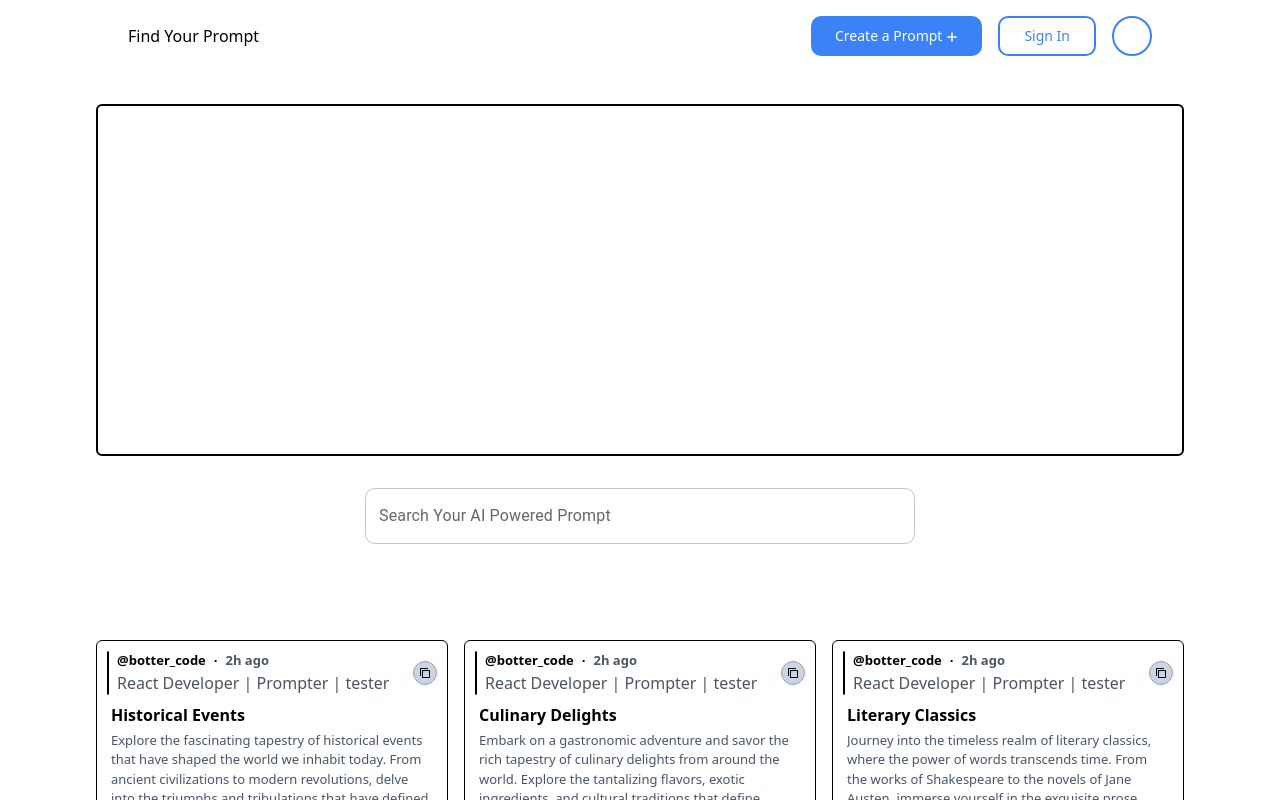
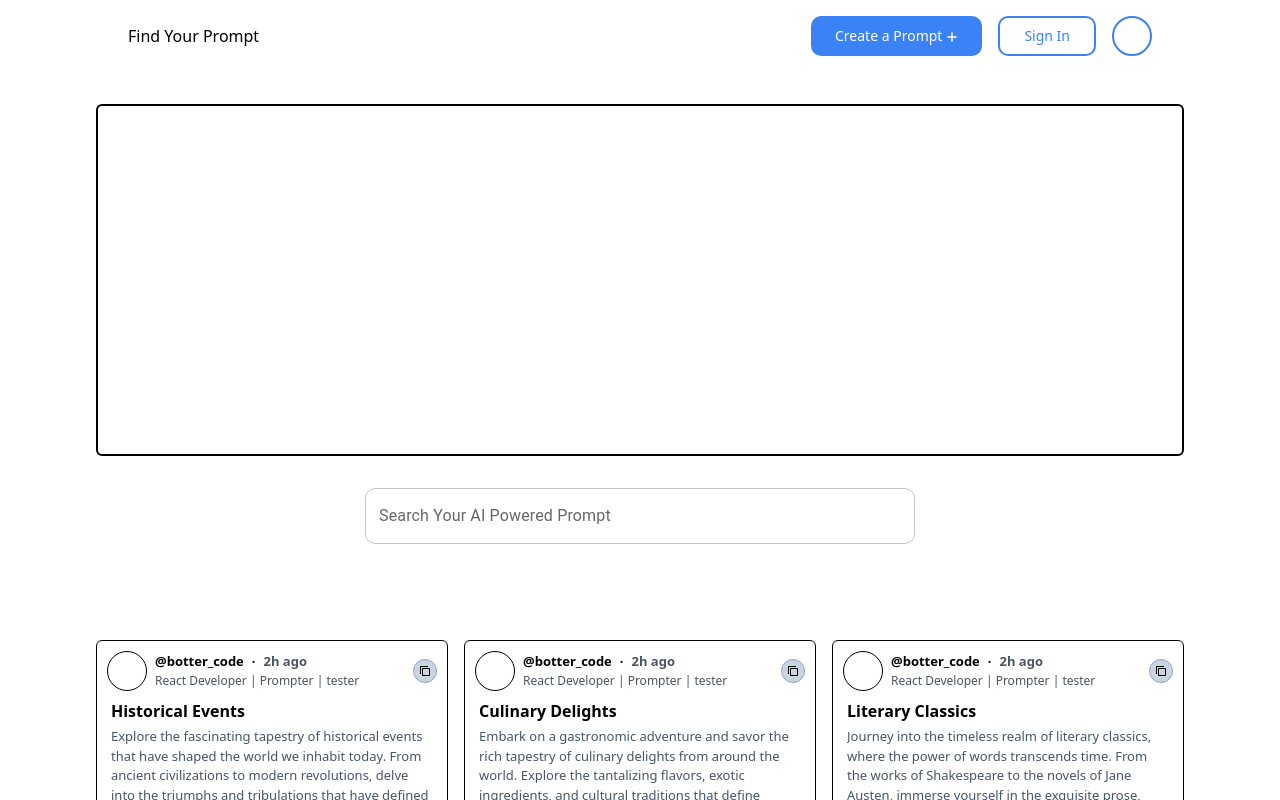
Before and after one commit to manavsiddharthgupta/promptIn.ai, a Next.js app: page / in a window 1280 px wide. Shown: the top 800 px of the page. Built offline with nearby package versions, Linux system fonts and the light colour scheme.

Commit message:
fix: profile and tags css

```diff
--- a/app/@modal/(.)prompts/[id]/page.tsx
+++ b/app/@modal/(.)prompts/[id]/page.tsx
@@ -25,12 +25,7 @@ const PromptModal = ({ params }: { params: { id: number } }) => {
       ></div>
       <div className="fixed top-1/2 left-1/2 -translate-x-1/2 -translate-y-1/2 z-10 w-full max-w-[800px] bg-white rounded-md">
         <PromptCardOutline className="p-4">
-          <PromptHeader
-            profileIconSize="[2.5rem]"
-            copyIconSize="[28px]"
-            userNameSize="[13px]"
-            tagsSize="[13px]"
-          />
+          <PromptHeader userNameSize="[13px]" />
           <PromptBody
             promptDesc={promptData.prompt}
             promptTitle={promptData.title}
--- a/app/components/prompt card/PromptCard.tsx
+++ b/app/components/prompt card/PromptCard.tsx
@@ -14,12 +14,7 @@ const PromptCard = ({
 }) => {
   return (
     <PromptCardOutline className="mb-4 break-inside-avoid p-[10px]">
-      <PromptHeader
-        profileIconSize="[2.5rem]"
-        copyIconSize="6"
-        userNameSize="[13px]"
-        tagsSize="[12px]"
-      />
+      <PromptHeader userNameSize="[13px]" />
       <PromptBody
         promptDesc={promptData.prompt}
         promptTitle={promptData.title}
--- a/app/components/prompt card/PromptHeader.tsx
+++ b/app/components/prompt card/PromptHeader.tsx
@@ -6,23 +6,13 @@ const onClickHandler = (event: { preventDefault: () => void }) => {
   event.preventDefault();
 };
 
-const PromptHeader = ({
-  profileIconSize,
-  copyIconSize,
-  userNameSize,
-  tagsSize,
-}: {
-  profileIconSize: string;
-  copyIconSize: string;
-  userNameSize: string;
-  tagsSize: string;
-}) => {
+const PromptHeader = ({ userNameSize }: { userNameSize: string }) => {
   return (
     <div className="flex gap-2 items-center justify-between">
       <div className="flex gap-2 truncate">
         <div
           onClick={onClickHandler}
-          className={`border-[1px] border-black min-w-${profileIconSize} min-h-${profileIconSize} rounded-full`}
+          className={`border-[1px] border-black min-w-[2.5rem] min-h-[2.5rem] rounded-full`}
         ></div>
         <div className="flex flex-col justify-center truncate overflow-ellipsis">
           <div className="flex gap-2">
@@ -37,14 +27,14 @@ const PromptHeader = ({
               2h ago
             </p>
           </div>
-          <p className={`text-${tagsSize} text-gray-600 truncate`}>
+          <p className={`text-[12px] text-gray-600 truncate`}>
             React Developer | Prompter | tester
           </p>
         </div>
       </div>
       <div
         onClick={onClickHandler}
-        className={`border-[1px] cursor-pointer border-slate-400 bg-slate-300 min-w-${copyIconSize} min-h-${copyIconSize} h-6 rounded-full`}
+        className={`border-[1px] cursor-pointer border-slate-400 bg-slate-300 min-w-[1.5rem] min-h-[1.5rem] h-6 rounded-full`}
       >
         <Image className="w-full h-full p-[5px]" src={copyIcon} alt="icon" />
       </div>
--- a/app/prompts/[id]/page.tsx
+++ b/app/prompts/[id]/page.tsx
@@ -15,12 +15,7 @@ const PromptPage = ({ params }: { params: { id: number } }) => {
     <div className="h-[calc(100vh-72px)] flex justify-center items-center">
       <div className="w-full max-w-[800px] bg-white rounded-md">
         <PromptCardOutline className="p-4">
-          <PromptHeader
-            profileIconSize="[2.5rem]"
-            copyIconSize="[28px]"
-            userNameSize="[13px]"
-            tagsSize="[13px]"
-          />
+          <PromptHeader userNameSize="[13px]" />
           <PromptBody
             promptDesc={promptData.prompt}
             promptTitle={promptData.title}
```
